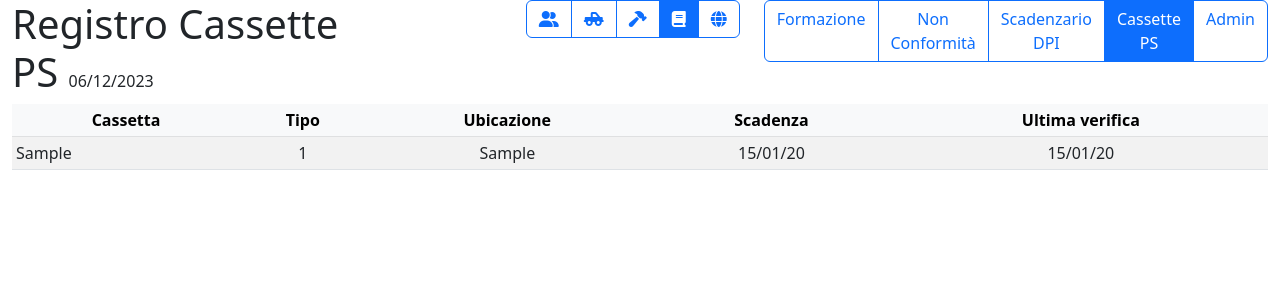
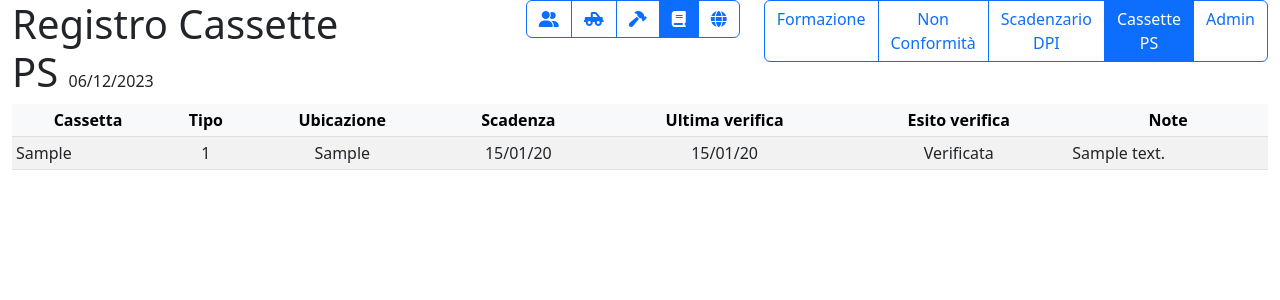
Before and after one commit to superqwe/ottomano, a Django app: page /sgi/cassette_ps/ in a window 1280 px wide. Shown: the top 300 px of the page. Run offline with Django 4.2, Linux system fonts and the light colour scheme; tables that the repository leaves empty hold one stand-in row (values such as "Sample post"); some libraries are stand-ins or nearby versions.

Commit message:
Cassetta PS: aggiornamento stato

```diff
--- a/ottomano/sgi/admin.py
+++ b/ottomano/sgi/admin.py
@@ -39,7 +39,7 @@ class CassettaPSAdmin(admin.ModelAdmin):
         ('scadenza', 'ultima_verifica'),
     )
     # list_display = ('stato', 'numero', 'allegato', 'ubicazione')
-    list_display = ('stato', 'numero', 'allegato', 'ubicazione', 'ultima_verifica', 'scadenza')
+    list_display = ('numero', 'stato', 'allegato', 'ubicazione', 'ultima_verifica', 'scadenza')
     list_filter = ('stato',)
     save_on_top = True
 
--- a/ottomano/sgi/models.py
+++ b/ottomano/sgi/models.py
@@ -17,7 +17,7 @@ STATO_CASSETTA_PS = [
 
 OPERAZIONE_CASSETTA_PS = [
     ('ok', 'Verificata'),
-    ('no', 'Verificata da reintegrata'),
+    ('no', 'Da reintegrare'),
     ('rei', 'Reintegrata'),
     ('dis', 'Dismessa'),
 ]
@@ -124,7 +124,7 @@ class DPI2(models.Model):
 class CassettaPS(models.Model):
     numero = models.CharField(max_length=10)
     stato = models.CharField(max_length=10, choices=STATO_CASSETTA_PS, blank=True, null=True)
-    ubicazione = models.CharField(max_length=30)
+    ubicazione = models.CharField(max_length=30, blank=True, null=True)
     allegato = models.CharField(max_length=10, choices=ALLEGATO_CASSETTA_PS, default='2', blank=True, null=True)
     messa_in_servizio = models.DateField(blank=True, null=True)
     dismissione = models.DateField(blank=True, null=True)
@@ -148,7 +148,7 @@ class VerificaCassettaPS(models.Model):
     note = models.TextField(blank=True, null=True)
 
     class Meta:
-        ordering = ['data_verifica', 'cassetta']
+        ordering = ['-data_verifica', 'cassetta']
         verbose_name = 'Verifica cassetta PS'
         verbose_name_plural = 'Verifiche cassette PS'
 
--- a/ottomano/sgi/templates/sgi/cassette_ps.html
+++ b/ottomano/sgi/templates/sgi/cassette_ps.html
@@ -27,17 +27,23 @@
             <th scope="col">Ubicazione</th>
             <th scope="col">Scadenza</th>
             <th scope="col">Ultima verifica</th>
+            <th scope="col">Esito verifica</th>
+            <th scope="col">Note</th>
         </tr>
         </thead>
 
         <tbody>
-        {% for cassetta in lista_cassette %}
+        {% for cassetta, verifica in lista_cassette %}
         <tr>
             <td>{{cassetta}}</td>
             <td class="text-center">{{cassetta.allegato}}</td>
             <td class="text-center">{{cassetta.ubicazione}}</td>
             <td class="text-center">{{cassetta.scadenza}}</td>
             <td class="text-center">{{cassetta.ultima_verifica}}</td>
+            <td class="text-center {% if verifica.operazione == 'no' %}table-warning{% endif %}">
+                {{verifica.get_operazione_display}}
+            </td>
+            <td>{{verifica.note}}</td>
         </tr>
         <!--        <p>{{cassetta}} - {{cassetta.data_verifica}}- {{cassetta.data_scadenza}}</p>-->
 
--- a/ottomano/sgi/views.py
+++ b/ottomano/sgi/views.py
@@ -151,18 +151,27 @@ def scadenzario_dpi(request):
 def cassette_ps(request):
     lista_cassette = CassettaPS.objects.all()
 
+    dati = []
     for cassetta in lista_cassette:
         ultima_verifica = VerificaCassettaPS.objects.filter(cassetta=cassetta).select_related('cassetta')[0]
-        # print(cassetta, ultima_verifica.data_verifica,ultima_verifica.data_scadenza)
         cassetta.ultima_verifica = ultima_verifica.data_verifica
         cassetta.scadenza = ultima_verifica.data_scadenza
+
+        match ultima_verifica.operazione:
+            case 'ok' | 'rei':
+                cassetta.stato = '1'
+            case 'no':
+                cassetta.stato = '-1'
+            case 'dis':
+                cassetta.stato = '0'
+
         cassetta.save()
-
+        dati.append((cassetta, ultima_verifica))
 
     context = {'titolo': 'Registro Cassette PS',
                'sezione_sgi_attiva': 'active',
                'pagina_attiva_cassette_ps': 'active',
-               'lista_cassette': lista_cassette,
+               'lista_cassette': dati,
                }
 
     return render(request, 'sgi/cassette_ps.html', context)
```
Lines whose indentation alone changed are shown as unchanged.
